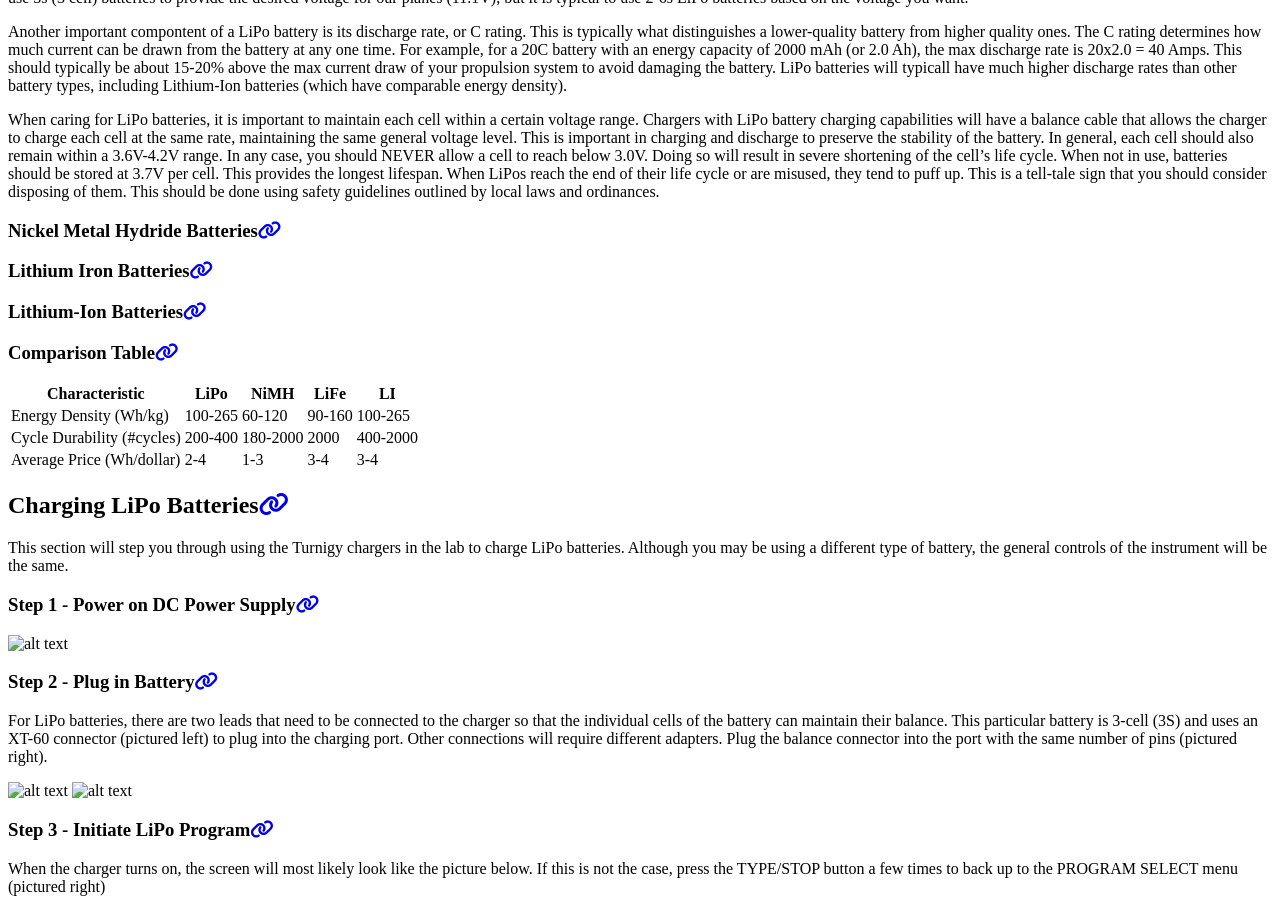
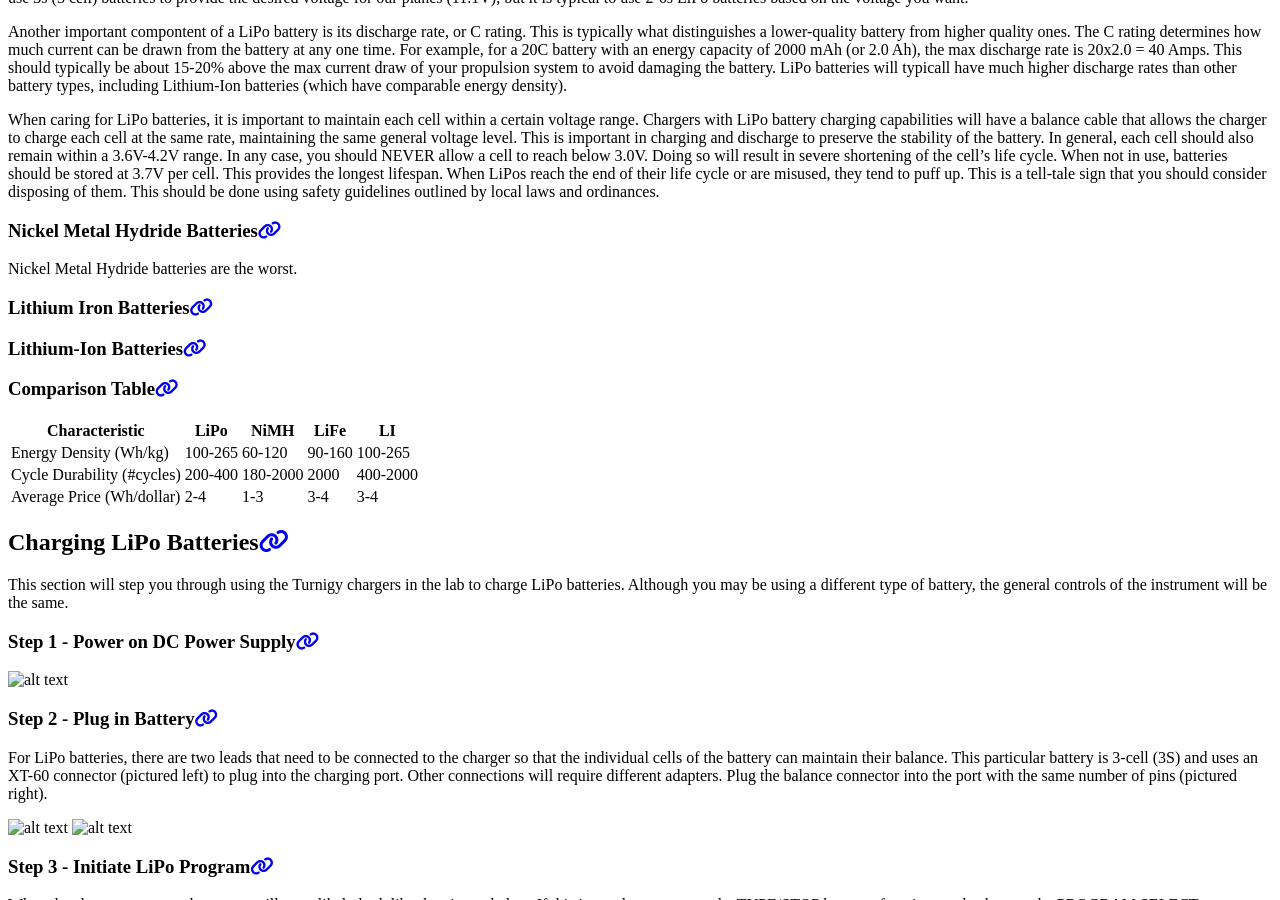
Before and after one commit to BYU-Aeronautics-Club/BYUAeronauticsClub.github.io, a Jekyll site: the page built from _pages/tutorials/batteries.md, in a window 1280 px wide and 900 px high, scrolled down 968 px. Built offline with Jekyll 4.4.1, drawn with Linux system fonts in a browser that asks for light colours; cached includes are drawn as plain includes; nearby versions of some CDN libraries.

Commit message:
Adding info on NiMH batteries

```diff
--- a/_pages/tutorials/batteries.md
+++ b/_pages/tutorials/batteries.md
@@ -18,6 +18,7 @@ Another important compontent of a LiPo battery is its discharge rate, or C ratin
 When caring for LiPo batteries, it is important to maintain each cell within a certain voltage range. Chargers with LiPo battery charging capabilities will have a balance cable that allows the charger to charge each cell at the same rate, maintaining the same general voltage level. This is important in charging and discharge to preserve the stability of the battery. In general, each cell should also remain within a 3.6V-4.2V range. In any case, you should NEVER allow a cell to reach below 3.0V. Doing so will result in severe shortening of the cell's life cycle. When not in use, batteries should be stored at 3.7V per cell. This provides the longest lifespan. When LiPos reach the end of their life cycle or are misused, they tend to puff up. This is a tell-tale sign that you should consider disposing of them. This should be done using safety guidelines outlined by local laws and ordinances.
 
 ### Nickel Metal Hydride Batteries
+Nickel Metal Hydride batteries are the worst.
 
 ### Lithium Iron Batteries
 
```
